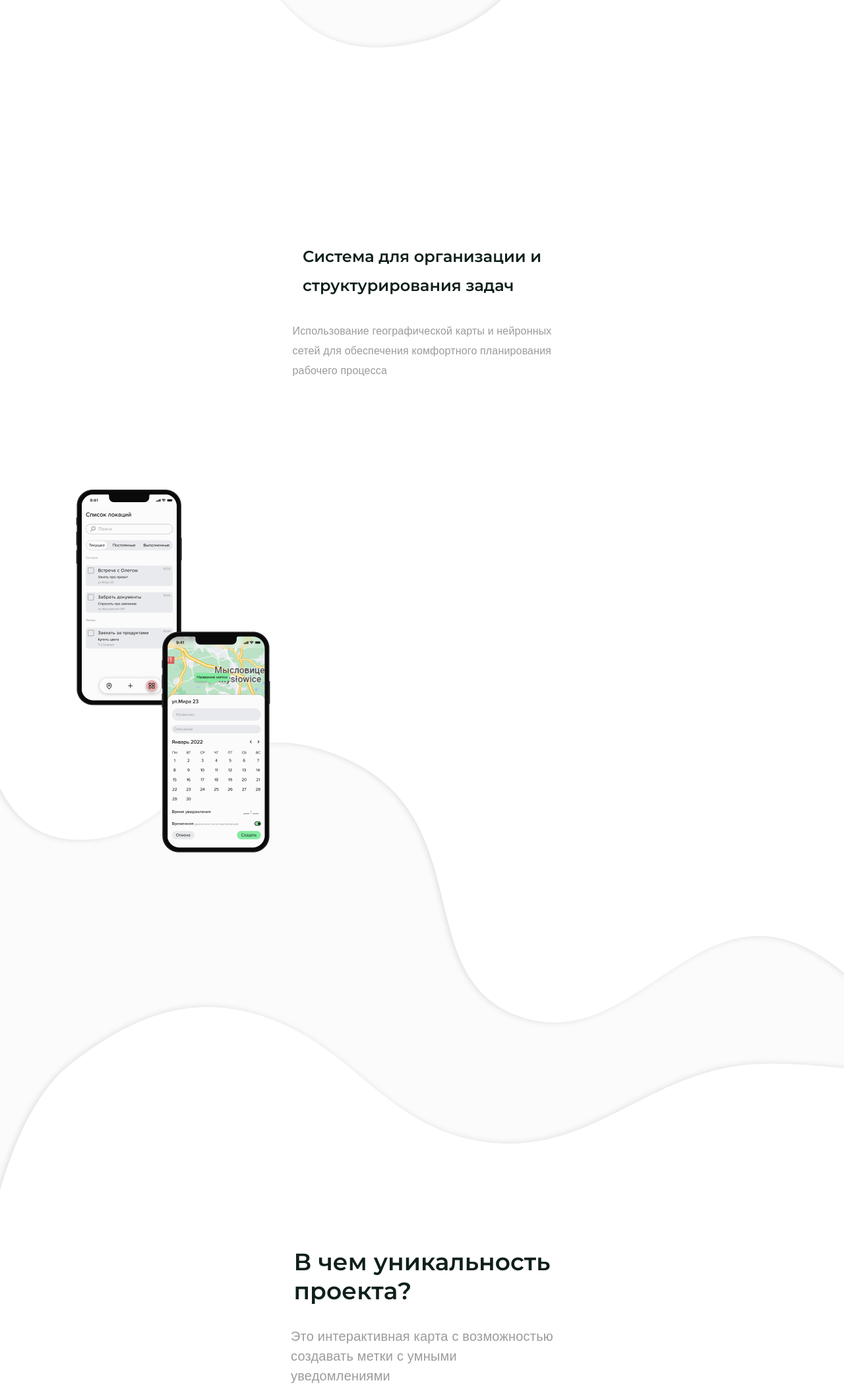
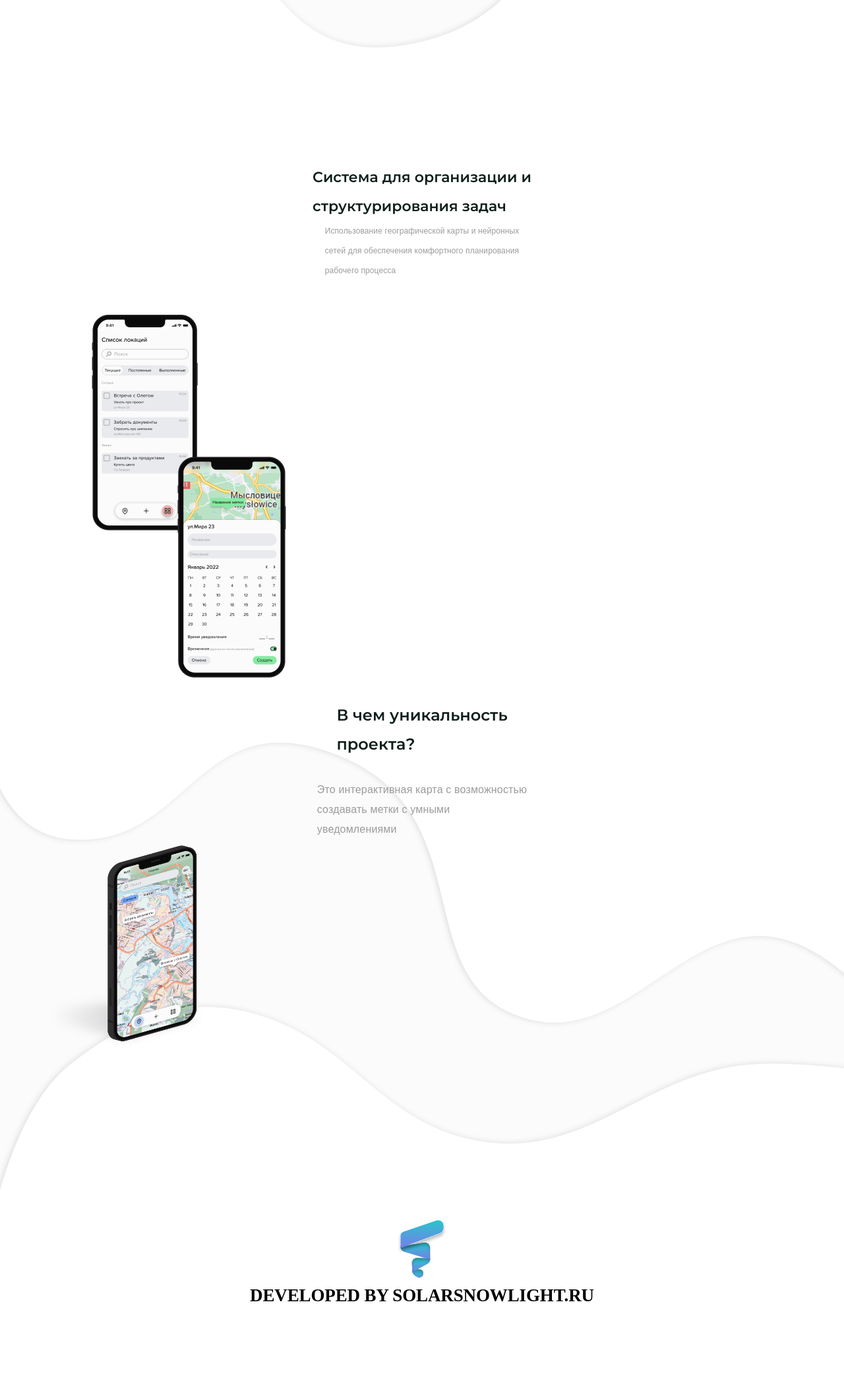
Before and after one commit to spignouter/geoOrganizer, a website built with Parcel: page index.html in a window 1280 px wide. Shown: the part 1351-3462 px from the top of the page at 66% size. Built offline with nearby package versions, Linux system fonts and the light colour scheme.

Commit message:
17.08.22 14:15

```diff
--- a/css/features.css
+++ b/css/features.css
@@ -1,12 +1,8 @@
-/* @media (min-width:1280){
-
-} */
-
+@media (min-width:1280px) and (max-width:1920px){
   .features {
     padding: 145px 100px;
     display: flex;
    flex-direction: column;
-
   }
 
   .features__legend {
@@ -17,32 +13,6 @@ flex-direction: column;
     /* align-items: center; */
   }
 
-.features__legend h2{
-  font-weight: 700;
-  font-family: Montserrat, sans-serif;
-  /* font-size: 36px; */
-  line-height: 44px;
-  font-style: normal;
-  margin: 0 0 32px;
-  color: #0f1f1c;
-}
-
-.features__legend p{
-  font-family: "Proxima Soft", sans-serif;
-  font-style: normal;
-  font-weight: 400;
-  /* font-size: 18px; */
-  line-height: 23px;
-  color: #0f1f1c;
-  opacity: 0.5;
-  margin: 0;
-}
-
-@media (min-width:1280px) and (max-width:1920px){
-
-}
-
-@media (min-width:1280px) and (max-width:1920px){
   .features__boxes {
     display: grid;
     gap: 16px;
@@ -72,8 +42,20 @@ flex-direction: column;
 
 }
 
+@media (min-width:360px) and (max-width:1280px){
 
-@media (min-width:360px) and (max-width:1280px){
+  .features {
+    display: flex;
+   flex-direction: column;
+  }
+
+  .features__legend {
+    margin: 0 0 80px;
+    /* padding: 0px 106px; */
+    display: flex;
+    flex-direction: column;
+    /* align-items: center; */
+  }
 
   .features__boxes {
     display: flex;
@@ -105,6 +87,45 @@ flex-direction: column;
     font-size: 16px;
   }
 }
+
+/* .features {
+  padding: 145px 100px;
+  display: flex;
+ flex-direction: column;
+} */
+
+/*
+.features__legend {
+  margin: 0 0 80px;
+  padding: 0px 106px;
+  display: flex;
+  flex-direction: column;
+  /* align-items: center;
+}
+ */
+
+.features__legend h2{
+  font-weight: 700;
+  font-family: Montserrat, sans-serif;
+  /* font-size: 36px; */
+  line-height: 44px;
+  font-style: normal;
+  margin: 0 0 32px;
+  color: #0f1f1c;
+}
+
+.features__legend p{
+  font-family: "Proxima Soft", sans-serif;
+  font-style: normal;
+  font-weight: 400;
+  /* font-size: 18px; */
+  line-height: 23px;
+  color: #0f1f1c;
+  opacity: 0.5;
+  margin: 0;
+}
+
+
 
 
 /* @media (min-width:375px) and (max-width:480px) {
--- a/css/footer.css
+++ b/css/footer.css
@@ -1,3 +1,16 @@
+@media (min-width:1280px) and (max-width:1920px){
+    .developed_by{
+        font-size: 48px;
+    }
+
+}
+
+@media (min-width:360px) and (max-width:1280px){
+    .developed_by{
+        font-size: 27px;
+    }
+}
+
 .footer{
     position: relative;
     display: flex;
@@ -13,11 +26,10 @@
 }
 
 .developed_by{
-
 font-family: 'Proxima Soft';
 font-style: normal;
 font-weight: 700;
-font-size: 48px;
+/* font-size: 48px; */
 line-height: 160%;
 
 /* identical to box height, or 77px */
@@ -31,5 +43,7 @@ color: #000000;
 .social{
 display: flex;
 justify-content: space-between;
-width: 160px;
+width: 200px;
+margin: 140px;
+
 }
--- a/css/info.css
+++ b/css/info.css
@@ -1,15 +1,14 @@
 @media (min-width:1280px) and (max-width:1920px){
 
   .info {
-    padding: 40px 100px 0;
+    padding: 50px 100px 0;
     display: flex;
     position: relative;
     justify-content: space-evenly;
   }
 
   .info__legend {
-    padding-top: 426px;
-
+    padding-top: 150px;
   }
 
   .info__legend h2{
@@ -18,9 +17,15 @@
   .info__legend p {
     font-size: 20px;
   }
+
+  .info__screen_first {
+    width: 295px;
+    height: 550px;
+  }
+
 }
 
-@media (min-width:350px) and (max-width:1280px){
+@media (min-width:360px) and (max-width:1280px){
   .info {
     /* padding: 0 100px 0; */
     display: flex;
@@ -28,15 +33,26 @@
     flex-direction: column;
   }
   .info__legend {
-    padding-top: 200px;
+    padding-top: 70px;
   }
 
   .info__legend h2{
-    font-size: 24px;
+    font-size: 22px;
+    margin: 0px 0px 0px;
   }
 
   .info__legend p {
-    font-size: 16px;
+    font-size: 12px;
+    }
+
+    .info__screens {
+      padding-top: 10px;
+    }
+
+    .info__screen_first {
+      width: 295px;
+      height: 550px;
+      margin: 42px 24px 0px;
     }
 
 }
@@ -62,7 +78,7 @@
   line-height: 44px;
   color: #0f1f1c;
   /* width: 401px; */
-  margin: 0 0 32px;
+  /* margin: 0 0 32px; */
 }
 
 .info__legend p {
@@ -76,14 +92,15 @@
   margin: 0;
 }
 
-.info__screens {
+/* .info__screens {
   padding-top: 165px;
-}
+} */
 
-.info__screen_first {
+/* .info__screen_first {
   width: 295px;
   height: 550px;
-}
+  margin: 42px 0px 0px;
+} */
 
 .info__screen_second {
   position: absolute;
--- a/css/info_2.css
+++ b/css/info_2.css
@@ -5,14 +5,40 @@
     position: relative;
     justify-content: space-evenly;
   }
+  .info__second_screen img {
+    width: 400px;
+    height: 505px;
+  }
+
+  .info__second_legend h2 {
+    font-size: 36px;
+  }
+
+  .info__second_legend p {
+    font-size: 20px;
+  }
+
 }
 
-@media (min-width:480px) and (max-width:1280px){
+@media (min-width:360px) and (max-width:1280px){
   .info__second {
-    padding: 598px 0px 0;
+    padding: 35px 0px 0;
     display: flex;
     position: relative;
     flex-direction: column-reverse;
+  }
+
+  .info__second_screen img {
+    width: 300px;
+    height: 374px;
+  }
+
+  .info__second_legend h2 {
+    font-size: 24px;
+  }
+
+  .info__second_legend p {
+    font-size: 16px;
   }
 
 }
@@ -23,13 +49,10 @@
   position: relative;
 } */
 
-.info__second_screen img {
-  /* width: 70%; */
-  /* width: 574px;
-  height: 724px; */
+/* .info__second_screen img {
   width: 400px;
   height: 505px;
-}
+} */
 
 .info__second_legend {}
 
@@ -37,7 +60,7 @@
   font-family: Montserrat, sans-serif;
   font-style: normal;
   font-weight: 700;
-  font-size: 36px;
+  /* font-size: 36px; */
   line-height: 44px;
   color: #0f1f1c;
   margin: 0 0 32px;
@@ -47,7 +70,7 @@
   font-family: "Proxima Soft", sans-serif;
   font-style: normal;
   font-weight: 500;
-  font-size: 20px;
+  /* font-size: 20px; */
   line-height: 30px;
   letter-spacing: 0.01em;
   color: #9b9b9b;
--- a/css/main.css
+++ b/css/main.css
@@ -10,6 +10,19 @@
 /* ==========================================================================
    Base styles: opinionated defaults
    ========================================================================== */
+@media (min-width:1280px) and (max-width:1920px){
+  .main img {
+    margin-top: 207px;
+  }
+
+   }
+
+@media (min-width:360px) and (max-width:1280px){
+  .main img {
+    margin-top: 176px;
+  }
+}
+
 
 body {}
 
```
Lines whose indentation alone changed are shown as unchanged.
